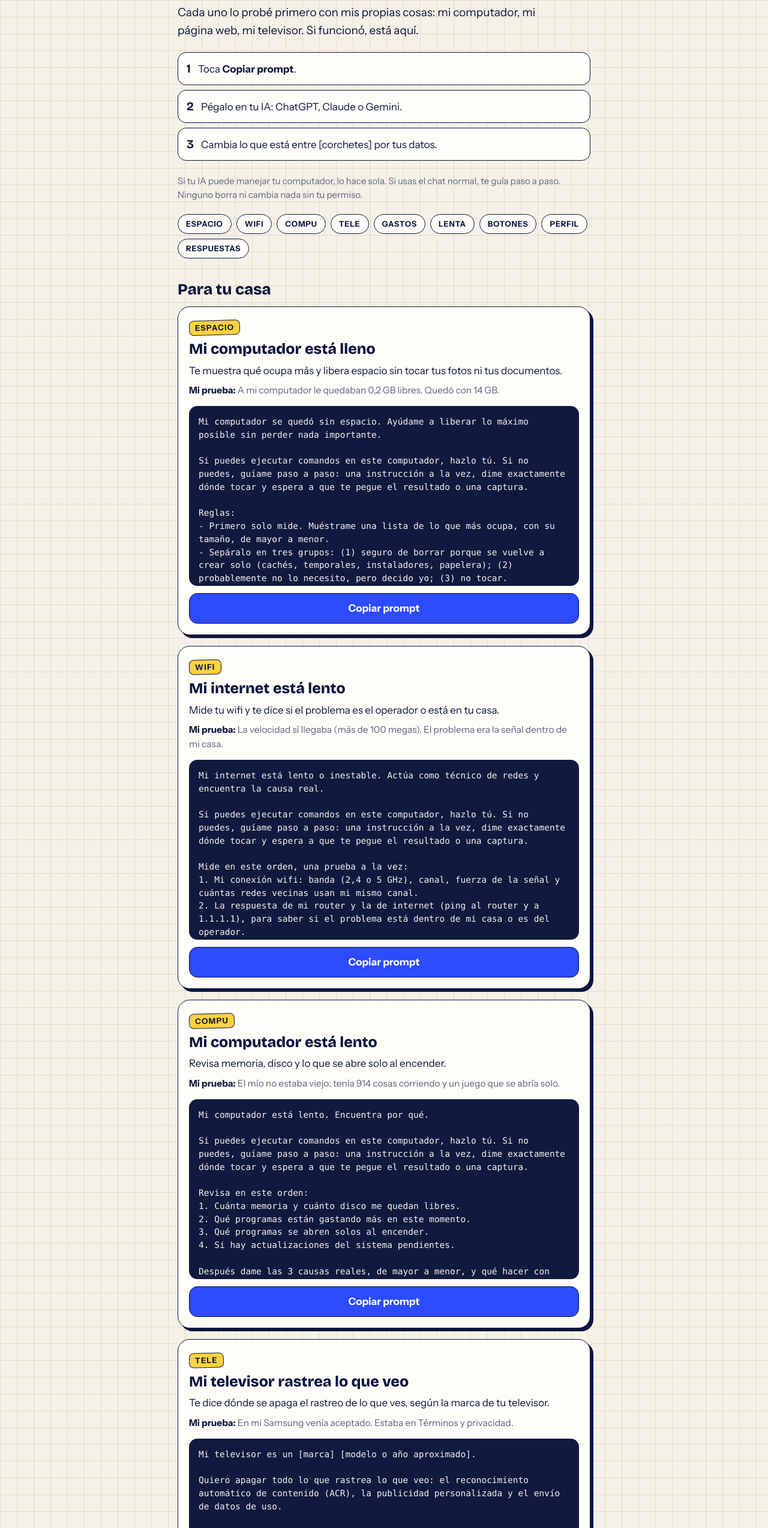
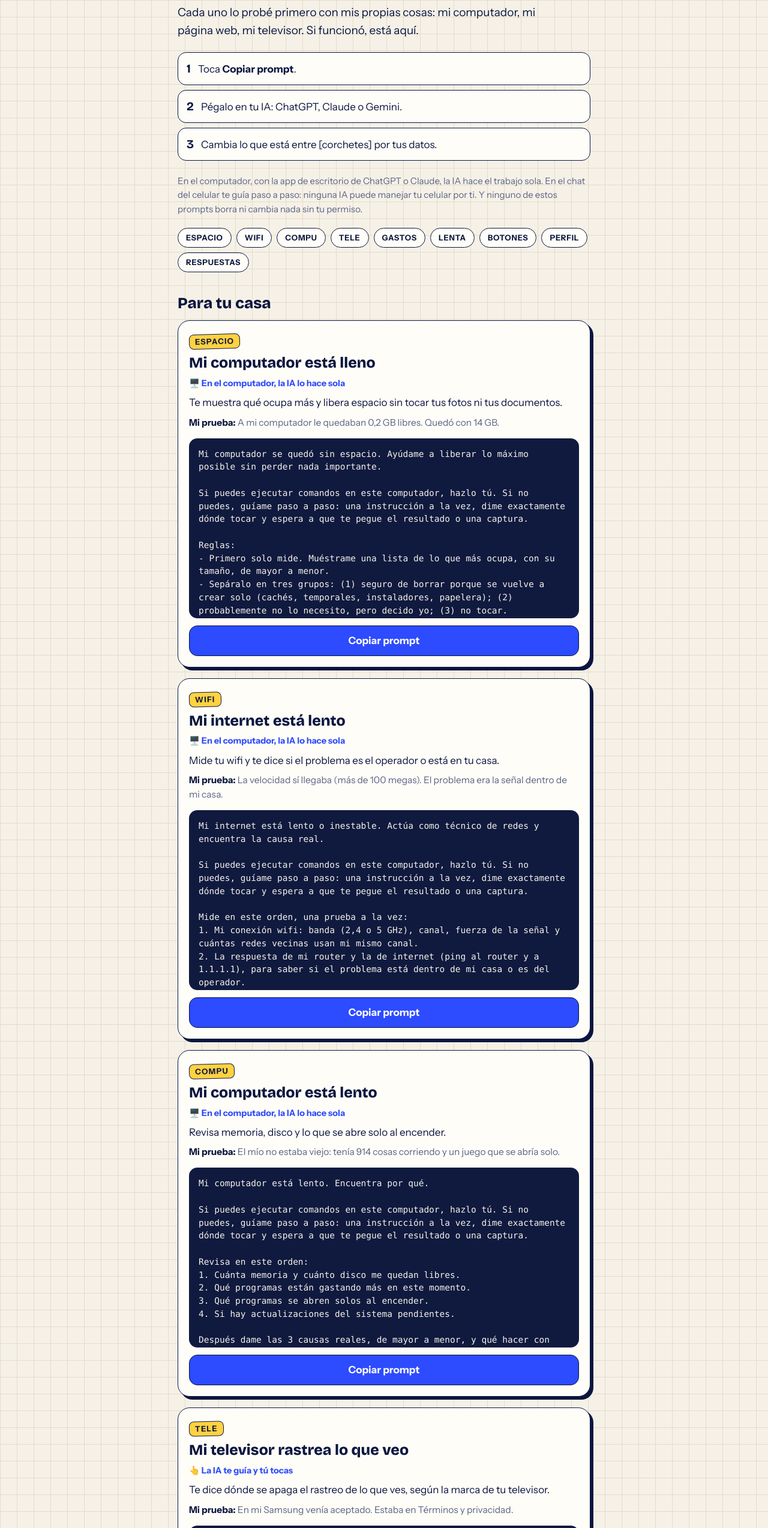
Before and after one commit to VelezTa/velt-videos, a plain HTML site: page prompts/index.html in a window 1280 px wide. Shown: the part 252-2800 px from the top of the page at 60% size. Drawn offline with Linux system fonts and the light colour scheme.

Commit message:
Prompts page: say where each prompt runs (desktop app, chat, or guided)
Co-Authored-By: Claude Fable 5.2 <noreply@anthropic.com>

```diff
--- a/prompts/index.html
+++ b/prompts/index.html
@@ -33,6 +33,7 @@ h2{font-size:26px;font-weight:800;margin:38px 0 14px}
 .card:target{box-shadow:5px 5px 0 var(--blue);border-color:var(--blue)}
 .word{display:inline-block;margin:0 0 10px;background:var(--yellow);border:1.5px solid var(--ink);border-radius:8px;padding:5px 9px;font:800 13px/1 "Instrument Sans",sans-serif;letter-spacing:.1em;transform:rotate(-1.5deg)}
 h3{font-size:25px;font-weight:800;margin-bottom:8px}
+.mode{margin:0 0 8px;font-size:14.5px;font-weight:700;color:var(--blue)}
 .what{margin:0 0 8px}
 .result{margin:0 0 14px;font-size:15.5px;color:var(--soft)}
 .result b{color:var(--ink)}
@@ -60,13 +61,14 @@ footer{margin-top:22px;font-size:14px;color:var(--soft)}
     <li><b>2</b><span>Pégalo en tu IA: ChatGPT, Claude o Gemini.</span></li>
     <li><b>3</b><span>Cambia lo que está entre [corchetes] por tus datos.</span></li>
   </ol>
-  <p class="note">Si tu IA puede manejar tu computador, lo hace sola. Si usas el chat normal, te guía paso a paso. Ninguno borra ni cambia nada sin tu permiso.</p>
+  <p class="note">En el computador, con la app de escritorio de ChatGPT o Claude, la IA hace el trabajo sola. En el chat del celular te guía paso a paso: ninguna IA puede manejar tu celular por ti. Y ninguno de estos prompts borra ni cambia nada sin tu permiso.</p>
   <nav class="index" aria-label="Prompts"><a href="#espacio">ESPACIO</a><a href="#wifi">WIFI</a><a href="#compu">COMPU</a><a href="#tele">TELE</a><a href="#gastos">GASTOS</a><a href="#lenta">LENTA</a><a href="#botones">BOTONES</a><a href="#perfil">PERFIL</a><a href="#respuestas">RESPUESTAS</a></nav>
 
   <h2>Para tu casa</h2>
     <article class="card" id="espacio">
       <p class="word">ESPACIO</p>
       <h3>Mi computador está lleno</h3>
+      <p class="mode">🖥️ En el computador, la IA lo hace sola</p>
       <p class="what">Te muestra qué ocupa más y libera espacio sin tocar tus fotos ni tus documentos.</p>
       <p class="result"><b>Mi prueba:</b> A mi computador le quedaban 0,2 GB libres. Quedó con 14 GB.</p>
       <pre id="p-espacio">Mi computador se quedó sin espacio. Ayúdame a liberar lo máximo posible sin perder nada importante.
@@ -87,6 +89,7 @@ Al final dime cuánto espacio tenía antes y cuánto tengo ahora.</pre>
     <article class="card" id="wifi">
       <p class="word">WIFI</p>
       <h3>Mi internet está lento</h3>
+      <p class="mode">🖥️ En el computador, la IA lo hace sola</p>
       <p class="what">Mide tu wifi y te dice si el problema es el operador o está en tu casa.</p>
       <p class="result"><b>Mi prueba:</b> La velocidad sí llegaba (más de 100 megas). El problema era la señal dentro de mi casa.</p>
       <pre id="p-wifi">Mi internet está lento o inestable. Actúa como técnico de redes y encuentra la causa real.
@@ -112,6 +115,7 @@ Cuando yo aplique los cambios, repite las mismas pruebas y muéstrame una tabla
     <article class="card" id="compu">
       <p class="word">COMPU</p>
       <h3>Mi computador está lento</h3>
+      <p class="mode">🖥️ En el computador, la IA lo hace sola</p>
       <p class="what">Revisa memoria, disco y lo que se abre solo al encender.</p>
       <p class="result"><b>Mi prueba:</b> El mío no estaba viejo: tenía 914 cosas corriendo y un juego que se abría solo.</p>
       <pre id="p-compu">Mi computador está lento. Encuentra por qué.
@@ -132,6 +136,7 @@ Mi equipo es: [Mac / Windows, año aproximado].</pre>
     <article class="card" id="tele">
       <p class="word">TELE</p>
       <h3>Mi televisor rastrea lo que veo</h3>
+      <p class="mode">👆 La IA te guía y tú tocas</p>
       <p class="what">Te dice dónde se apaga el rastreo de lo que ves, según la marca de tu televisor.</p>
       <p class="result"><b>Mi prueba:</b> En mi Samsung venía aceptado. Estaba en Términos y privacidad.</p>
       <pre id="p-tele">Mi televisor es un [marca] [modelo o año aproximado].
@@ -149,6 +154,7 @@ No me recomiendes instalar nada ni hacer cambios que no se puedan deshacer.</pre
     <article class="card" id="gastos">
       <p class="word">GASTOS</p>
       <h3>Suscripciones que pago sin darme cuenta</h3>
+      <p class="mode">💬 Funciona en el chat, también en el celular</p>
       <p class="what">Busca en tu correo los cobros automáticos y te arma la lista con cómo cancelar cada uno.</p>
       <p class="result"><b>Mi prueba:</b> Me encontró 3 servicios de pago del último año. Solo lee: no borra ni cancela nada.</p>
       <pre id="p-gastos">Quiero encontrar todas las suscripciones y cobros automáticos que estoy pagando.
@@ -181,6 +187,7 @@ No inventes cobros: si no estás seguro de un valor, dilo.</pre>
     <article class="card" id="lenta">
       <p class="word">LENTA</p>
       <h3>Mi página web carga lento</h3>
+      <p class="mode">🖥️ En el computador, la IA lo hace sola</p>
       <p class="what">Mide tu página en un celular y te dice las 3 cosas que más la frenan.</p>
       <p class="result"><b>Mi prueba:</b> La mía tardaba 4,5 segundos. Arreglé lo que me dijo y bajó a 1,2.</p>
       <pre id="p-lenta">Revisa qué tan rápido carga esta página en un celular: [tu página web]
@@ -198,6 +205,7 @@ No me des una lista de 20 problemas: solo los 3 que más cambian el resultado.</
     <article class="card" id="botones">
       <p class="word">BOTONES</p>
       <h3>¿Funcionan los botones de mi página?</h3>
+      <p class="mode">🖥️ En el computador, la IA lo hace sola</p>
       <p class="what">Abre todos los botones y enlaces de tu web y te avisa cuáles están rotos.</p>
       <p class="result"><b>Mi prueba:</b> Revisó 31 botones y enlaces de mi web. Cero rotos.</p>
       <pre id="p-botones">Revisa esta página web como lo haría un cliente desde el celular: [tu página web]
@@ -216,6 +224,7 @@ Si todo está bien, dímelo en una línea. No inventes problemas.</pre>
     <article class="card" id="perfil">
       <p class="word">PERFIL</p>
       <h3>Mi Instagram no me trae clientes</h3>
+      <p class="mode">💬 Funciona en el chat, también en el celular</p>
       <p class="what">Mira tu perfil como un cliente con 5 segundos y te reescribe la biografía.</p>
       <p class="result"><b>Mi prueba:</b> Me dijo que se entendía qué vendo, pero no quién soy. Ya cambié mi biografía.</p>
       <pre id="p-perfil">Te adjunto una captura del perfil de Instagram de mi negocio.
@@ -233,6 +242,7 @@ No inventes datos de mi negocio: si te falta algo, pregúntame.</pre>
     <article class="card" id="respuestas">
       <p class="word">RESPUESTAS</p>
       <h3>Respondo lo mismo 20 veces al día</h3>
+      <p class="mode">💬 Funciona en el chat, también en el celular</p>
       <p class="what">Convierte tus preguntas frecuentes en respuestas listas para Instagram o WhatsApp Business.</p>
       <p class="result"><b>Mi prueba:</b> Me dejó 4 respuestas listas. En mi Instagram ya se responden solas.</p>
       <pre id="p-respuestas">Estas son las preguntas que más me hacen mis clientes:
```
